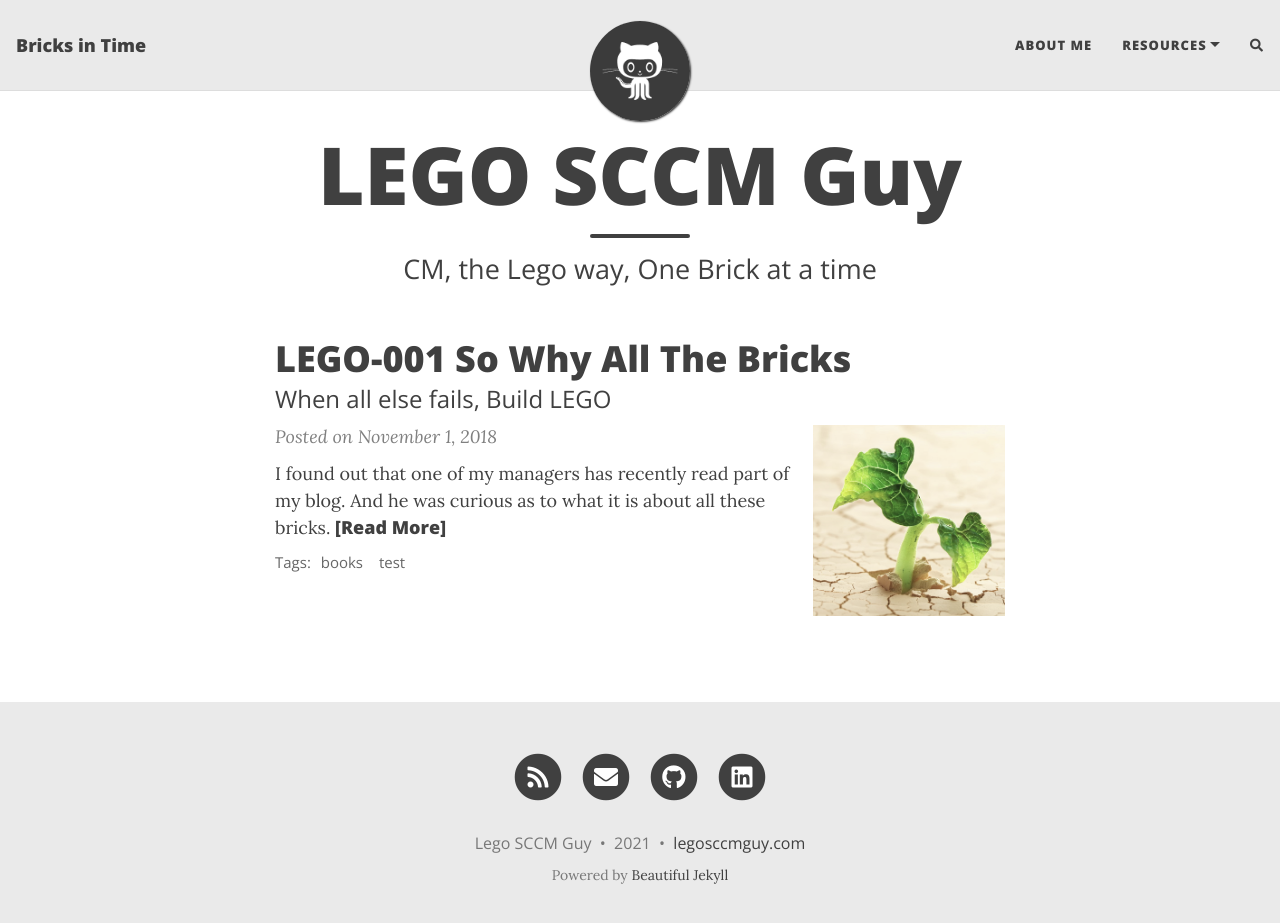
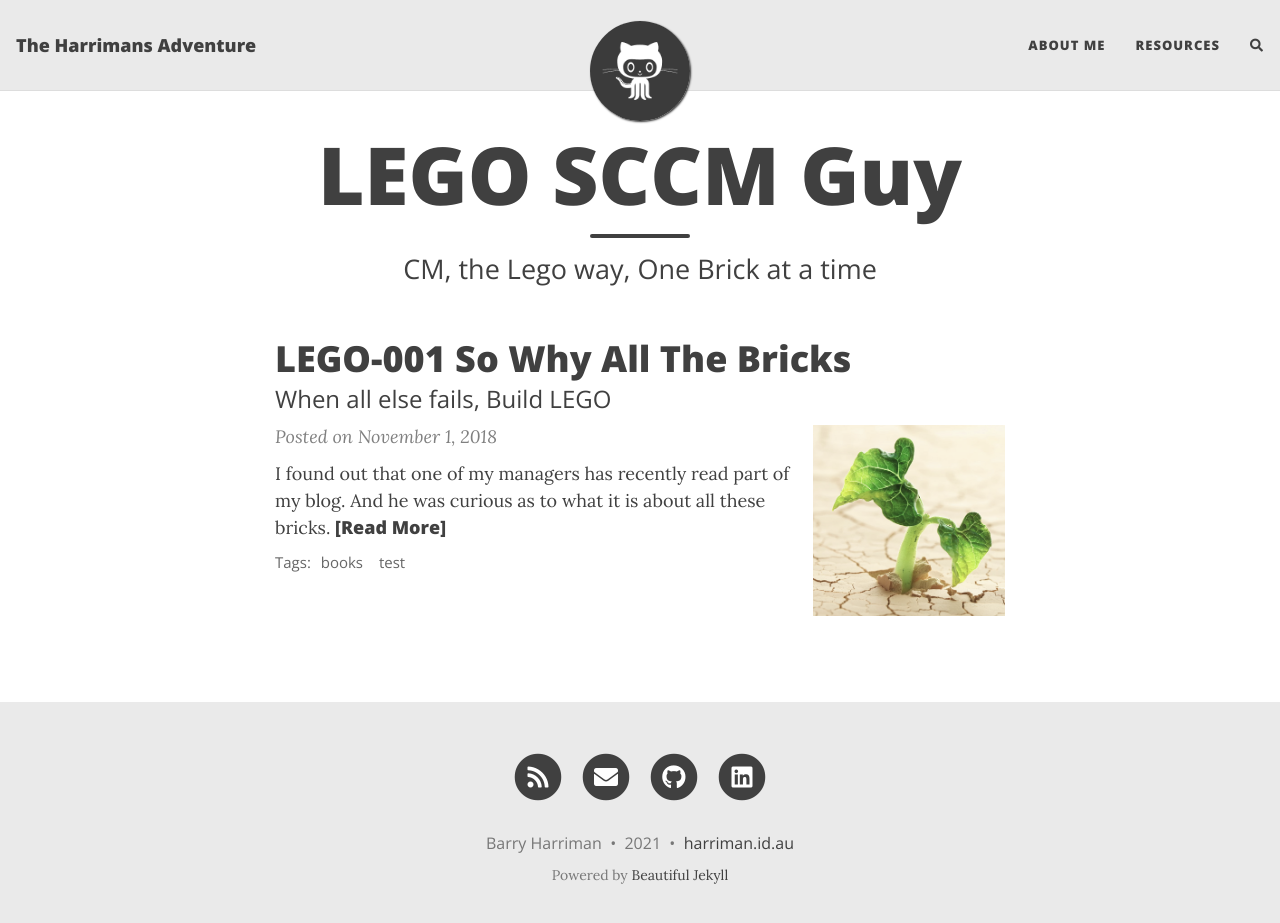
Before and after one commit to LegoSCCMGuy/harrimans.github.io, a Jekyll site: the page built from index.html, in a window 1280 px wide and 936 px high. Shown: the top 923 px of the window. Built offline with Jekyll 4.4.1, drawn with Linux system fonts in a browser that asks for light colours; nearby versions of some CDN libraries; the list of posts is cut into pages by our own code; comment, search, counter and statistics services are not loaded.

Commit message:
Update _config.yml

```diff
--- a/_config.yml
+++ b/_config.yml
@@ -6,19 +6,17 @@
 # --- Required options --- #
 
 # Name of website
-title: "Bricks in Time"
+title: "The Harrimans Adventure"
 
 # Your name to show in the footer
-author: "Lego SCCM Guy"
+author: "Barry Harriman"
 
 # --- List of links in the navigation bar --- #
 
 navbar-links:
   About Me: "aboutme"
   Resources:
-    - Microsoft: "https://microsoft.com"
-    - Beautiful Jekyll: "https://beautifuljekyll.com"
-    - Learn markdown: "https://www.markdowntutorial.com/"
+
 
 # --- Logo --- #
 
@@ -65,7 +63,7 @@
 
 # If you want to show a link to an RSS in the footer, add the site description here.
 # If you don't want to show an RSS link, remove the following line.
-rss-description: CM, the Lego way, One Brick at a time
+rss-description: Harrimans Adventure
 
 # --- General options --- #
 
@@ -78,7 +76,7 @@
 
 # How to display the link to your website in the footer
 # Remove this if you don't want a link in the footer
-url-pretty: "legosccmguy.com"
+url-pretty: "harriman.id.au"
 
 # Excerpt word length - Truncate the excerpt of each post on the feed page to the specified number of words
 excerpt_length: 50
```
